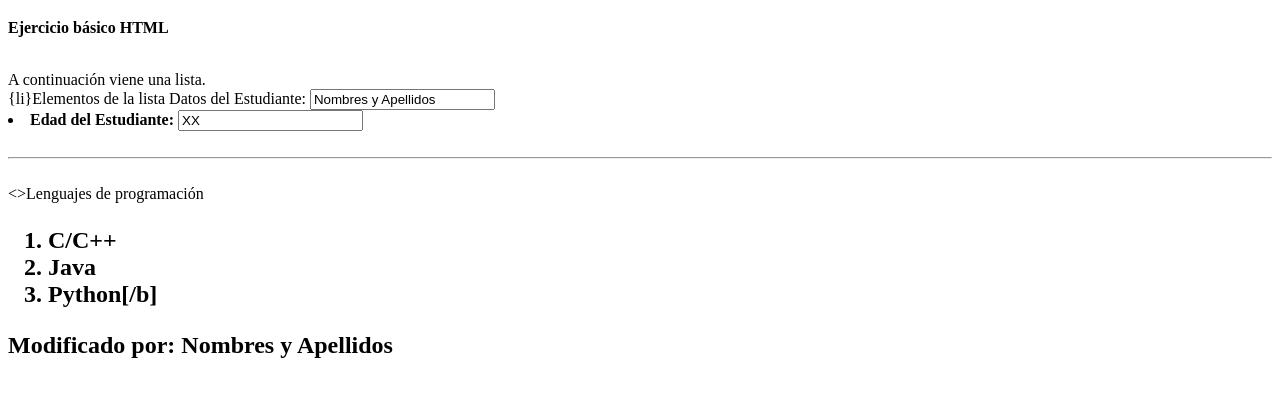
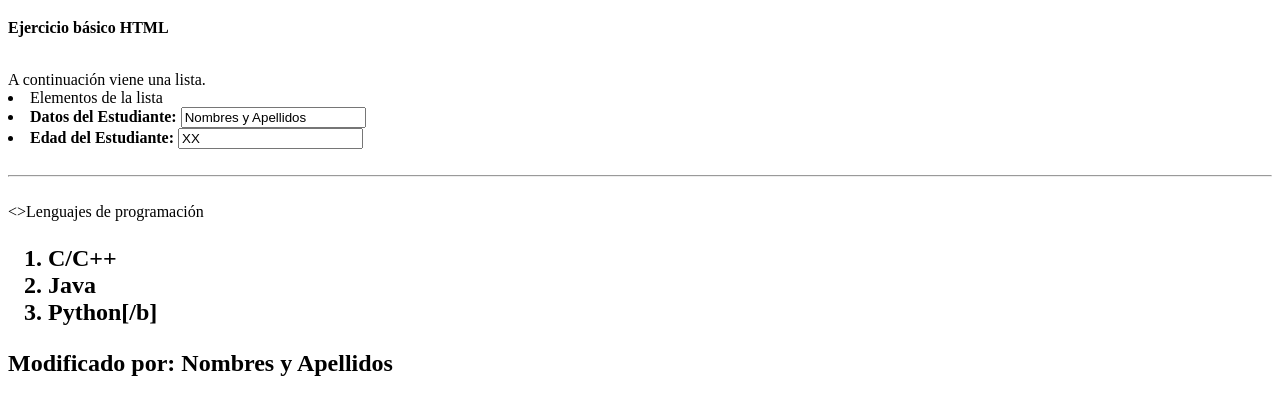
Before and after one commit to DavidEspin88/Actividad_3, a plain HTML site: page index.html in a window 1280 px wide. Shown: the part 61-476 px from the top of the page. Drawn offline with Linux system fonts and the light colour scheme.

Commit message:
Correccion codigo Elementos de la lista

```diff
--- a/index.html
+++ b/index.html
@@ -12,9 +12,9 @@
     <br>
     A continuación viene una lista.
     <div
-        ul>
-            {li}Elementos de la lista</la>
-            <li}
+        <ul>
+            <li>Elementos de la lista</li>
+            <li>
                 <b>Datos del Estudiante:</b>
                 <input type="text" value="Nombres y Apellidos">
             </li>
```
